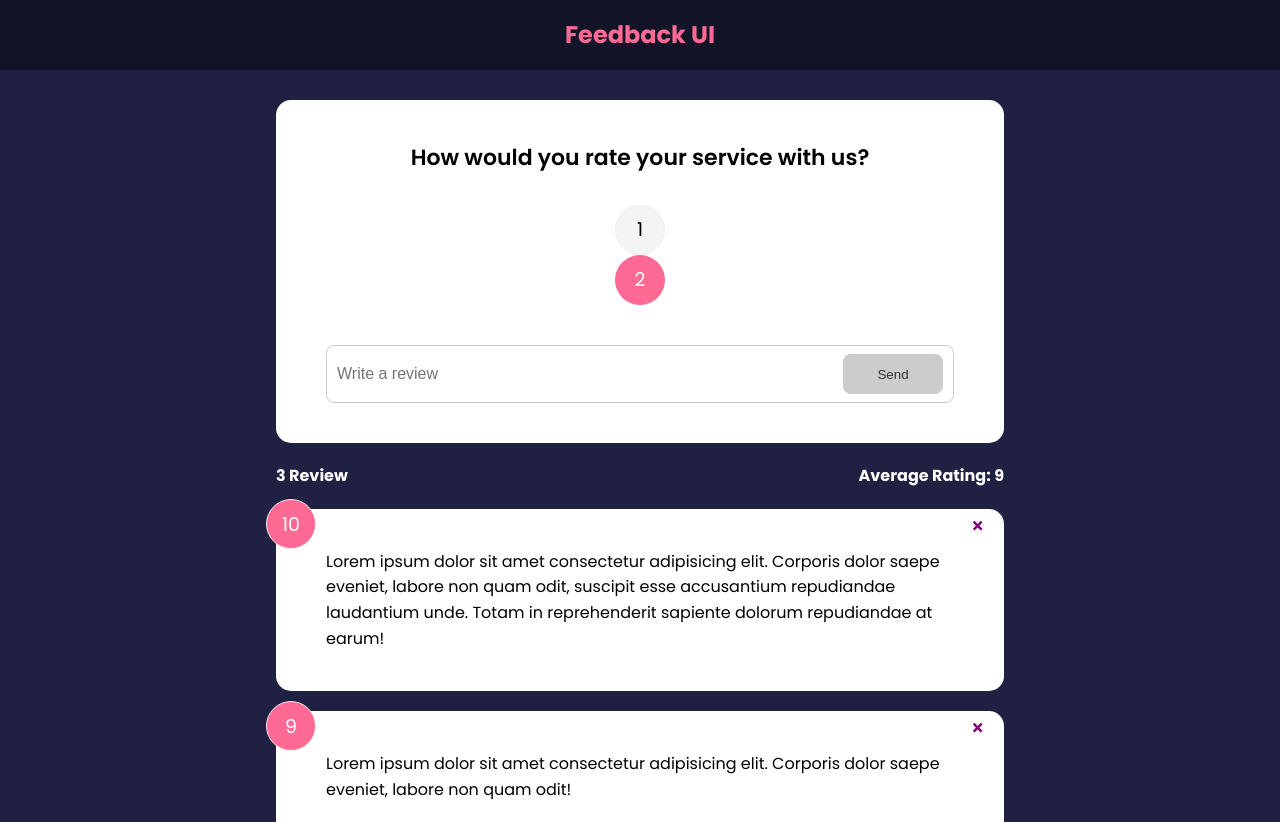
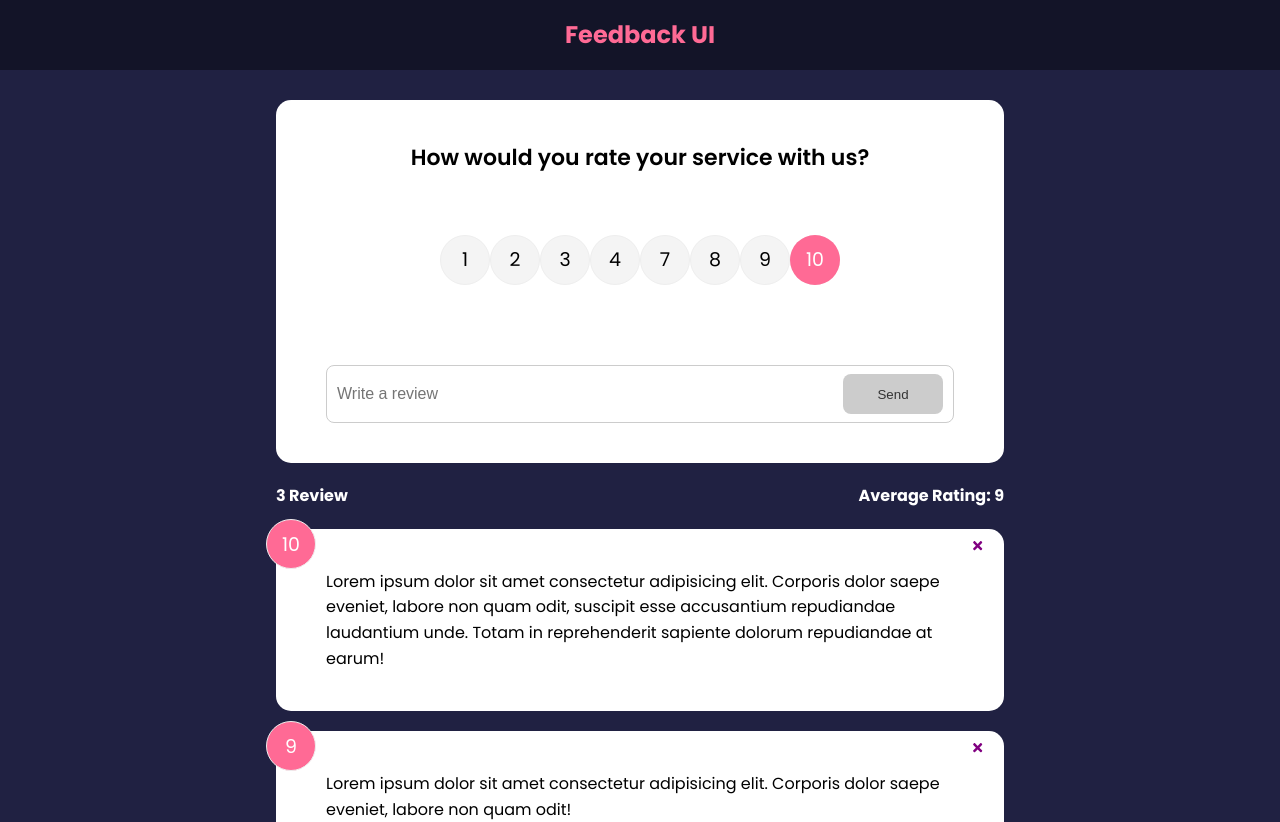
Before and after one commit to obaidurx/feebBack-app, a React (Create React App) app: page / in a window 1280 px wide. Shown: the top 822 px of the page. Built offline with nearby package versions, Linux system fonts and the light colour scheme; the HTML template or start-up script is replaced by a standard one.

Commit message:
added feedback rating & feedback input field

```diff
--- a/package.json
+++ b/package.json
@@ -6,11 +6,13 @@
     "@testing-library/jest-dom": "^5.16.2",
     "@testing-library/react": "^12.1.4",
     "@testing-library/user-event": "^13.5.0",
+    "framer-motion": "^4.1.17",
     "prop-types": "^15.8.1",
     "react": "^17.0.2",
     "react-dom": "^17.0.2",
     "react-icons": "^4.3.1",
     "react-scripts": "^2.1.3",
+    "uuid": "^8.3.2",
     "web-vitals": "^2.1.4"
   },
   "scripts": {
--- a/src/App.js
+++ b/src/App.js
@@ -1,3 +1,5 @@
+import { v4 as uuidv4 } from "uuid";
+
 import { useState } from "react";
 import React from "react";
 import FeedbackList from "./components/FeedbackList";
@@ -9,6 +11,11 @@ import FeedbackForm from "./components/FeedbackForm";
 function App() {
   const [feedback, setFeedback] = useState(FeedbackData);
 
+  const addFeedback = (newFeedback) => {
+    newFeedback.id = uuidv4();
+    setFeedback([newFeedback, ...feedback]);
+  };
+
   const deleteFeedback = (id) => {
     if (window.confirm("Are you sure want to delete ?")) {
       setFeedback(feedback.filter((item) => item.id !== id));
@@ -18,7 +25,7 @@ function App() {
     <>
       <Header />
       <div className="container">
-        <FeedbackForm />
+        <FeedbackForm handleAdd={addFeedback} />
         <FeedbackStats feedback={feedback} />
         <FeedbackList feedback={feedback} handleDelete={deleteFeedback} />
       </div>
--- a/src/components/FeedbackForm.jsx
+++ b/src/components/FeedbackForm.jsx
@@ -3,7 +3,7 @@ import Card from './shared/Card';
 import Button from './shared/Button';
 import RatingSelect from './RatingSelect';
 
-const FeedbackForm = () => {
+const FeedbackForm = ({handleAdd}) => {
     const [text,setText]=useState('')
     const [btnDisabled,setBtnDisabled]=useState(true)
     const [message,setMessage]=useState('')
@@ -24,9 +24,20 @@ const FeedbackForm = () => {
         }
         setText(e.target.value);
     }
+    const handleSubmit=(e)=>{
+        e.preventDefault();
+        if(text.trim().length>10){
+            const newFeedback={
+                text,
+                rating
+            }
+            handleAdd(newFeedback);
+            setText('')
+        }
+    }
     return (
         <Card>
-          <form>
+          <form onSubmit={handleSubmit}>
               <h2>How would you rate your service with us?</h2>
               <RatingSelect select={(rating)=>setRating(rating)}/>
               <div className="input-group">
--- a/src/components/FeedbackList.jsx
+++ b/src/components/FeedbackList.jsx
@@ -1,3 +1,4 @@
+import { motion, AnimatePresence } from 'framer-motion';
 import React from 'react';
 import PropTypes from 'prop-types';
 import FeedbackItem from './FeedbackItem';
@@ -6,16 +7,40 @@ const FeedbackList = ({feedback,handleDelete}) => {
 if(!feedback || feedback.length===0){
 return <p>No Feedback Yet</p>
 }
-return <div className='feedback-list'>
-            {
-                feedback.map((item)=>(
+
+return (
+
+        <div className='feedback-list'>
+            <AnimatePresence>
+
+             {feedback.map((item)=>(
+
+                    <motion.div
+                    key={item.id}
+                    initial={{opacity: 0}}
+                    animate={{opacity: 1}}
+                    exit={{opacity: 0}}
+                    >
                     <FeedbackItem key={item.id} item={item}
                     handleDelete={handleDelete}/>
-                ))
+                    </motion.div>
+                ))}
+            </AnimatePresence>
+        </div>
+    )
+    ;
 
-            }
-        </div>
-    ;
+// return (   <div className='feedback-list'>
+//             {
+//                 feedback.map((item)=>(
+//                     <FeedbackItem key={item.id} item={item}
+//                     handleDelete={handleDelete}/>
+//                 ))
+
+//             }
+//         </div>
+//     )
+//     ;
 };
 
 FeedbackList.propTypes={
--- a/src/components/RatingSelect.jsx
+++ b/src/components/RatingSelect.jsx
@@ -1,14 +1,14 @@
 import React,{useState} from 'react';
 
 const RatingSelect = ({select}) => {
-    const [selected,setSelected]=useState(2)
+    const [selected,setSelected]=useState(10)
     const handleChange=(e)=>{
         setSelected(+e.target.value);
         select(+e.target.value)
     }
     return (
         <div className='rating'>
-            <ul>
+            <ul className='rating'>
                 <li>
                 <input
                 type="radio"
@@ -31,6 +31,74 @@ const RatingSelect = ({select}) => {
                 />
                 <label htmlFor="num2">2</label>
                 </li>
+                <li>
+                <input
+                type="radio"
+                id='num3'
+                name='rating'
+                value='3'
+                onChange={handleChange}
+                checked={selected===3}
+                />
+                <label htmlFor="num3">3</label>
+                </li>
+                <li>
+                <input
+                type="radio"
+                id='num3'
+                name='rating'
+                value='3'
+                onChange={handleChange}
+                checked={selected===4}
+                />
+                <label htmlFor="num4">4</label>
+                </li>
+                <li>
+                <input
+                type="radio"
+                id='num7'
+                name='rating'
+                value='7'
+                onChange={handleChange}
+                checked={selected===7}
+                />
+                <label htmlFor="num7">7</label>
+
+                </li>
+                <li>
+                <input
+                type="radio"
+                id='num8'
+                name='rating'
+                value='8'
+                onChange={handleChange}
+                checked={selected==8}
+                />
+                <label htmlFor="num8">8</label>
+                </li>
+                <li>
+                <input
+                type="radio"
+                id='num9'
+                name='rating'
+                value='9'
+                onChange={handleChange}
+                checked={selected===9}
+                />
+                <label htmlFor="num9">9</label>
+
+                </li>
+                <li>
+                <input
+                type="radio"
+                id='num10'
+                name='rating'
+                value='10'
+                onChange={handleChange}
+                checked={selected===10}
+                />
+                <label htmlFor="num10">10</label>
+                </li>
             </ul>
         </div>
     );
```
Also changed, not shown: 1 other file (tests, documents, lock files or other folders).
